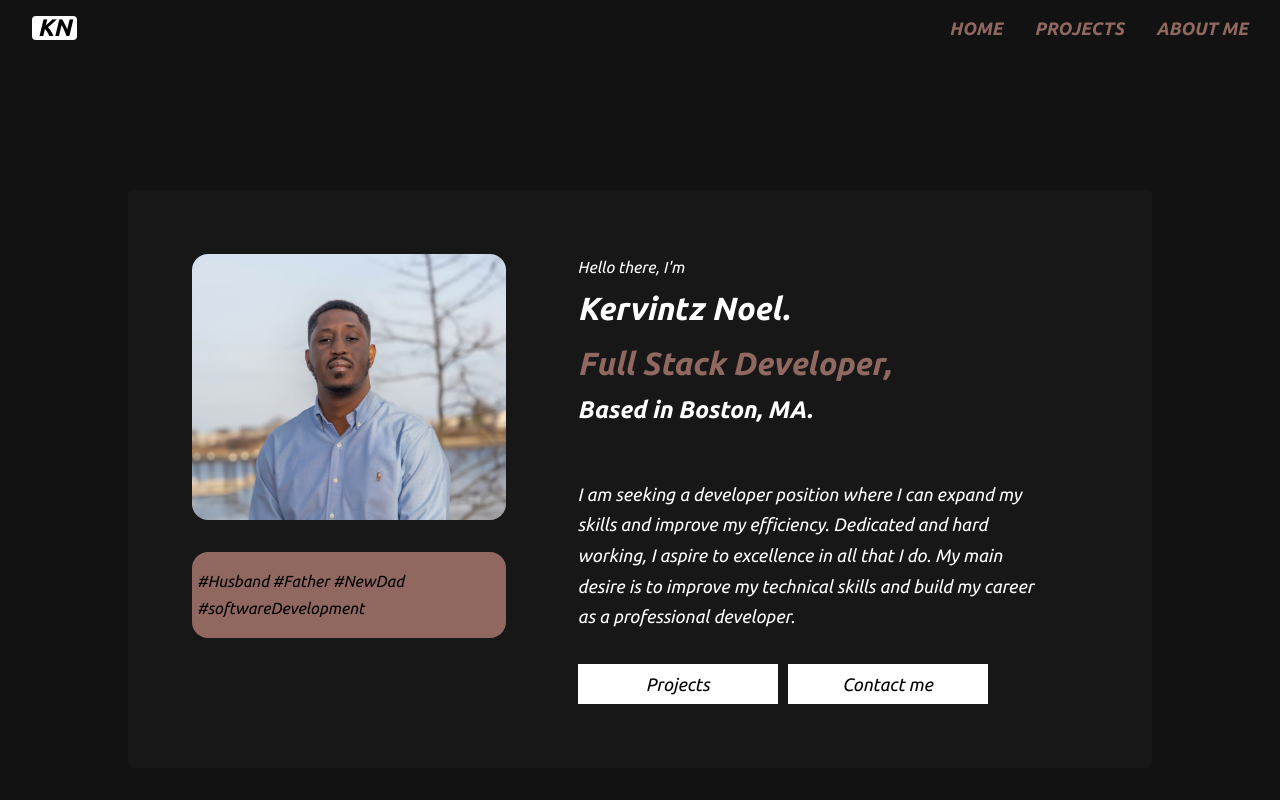
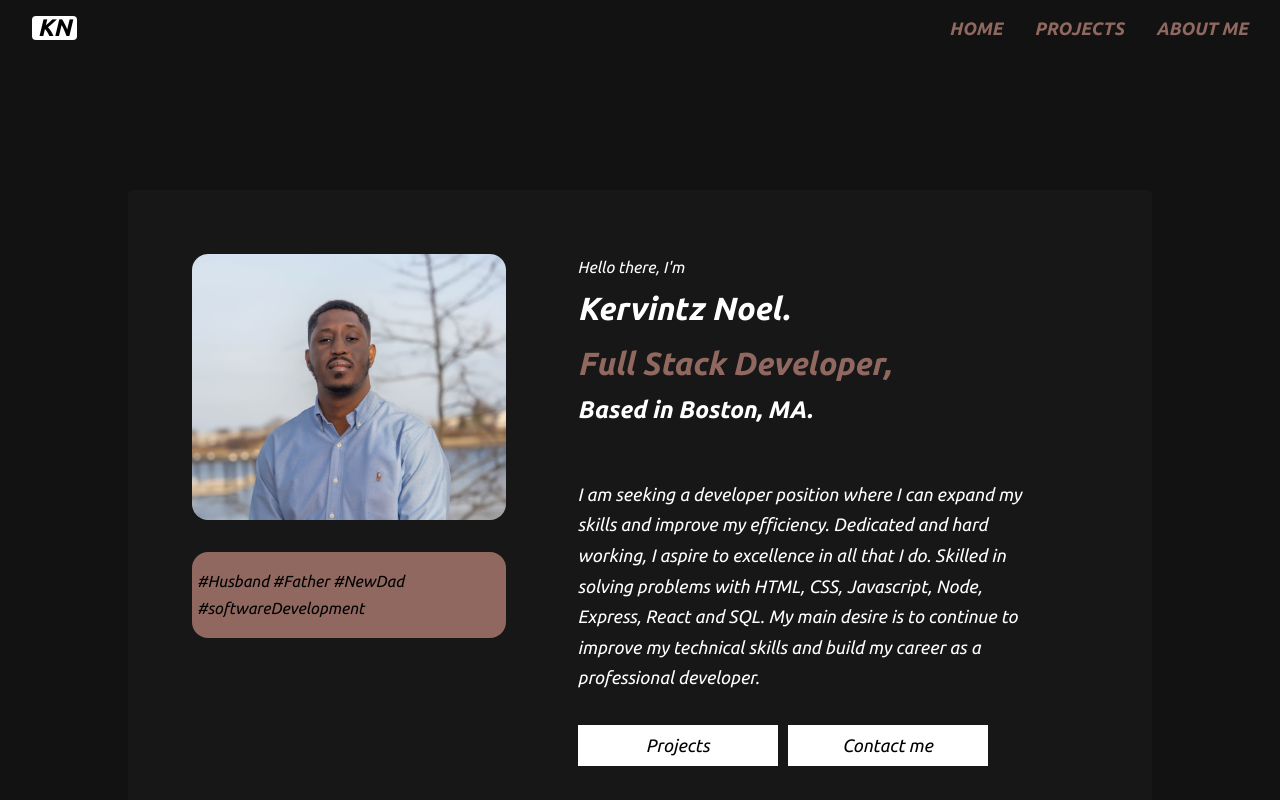
Before and after one commit to kervcode/kervintznoel.com, a React (Create React App) app: page / in a window 1280 px wide. Shown: the top 800 px of the page. Built offline with nearby package versions, Linux system fonts and the light colour scheme.

Commit message:
Edit texts in portfolio

```diff
--- a/src/components/Hero.js
+++ b/src/components/Hero.js
@@ -8,7 +8,6 @@ import './hero.style.css'
 
 const Hero = () => (
   <div className="hero">
-
     <div className="image">
       <img src={profile_picture} alt="" className="profile_picture"/>
       <div className="tags">
@@ -24,7 +23,7 @@ const Hero = () => (
       <h3 className="location">Based in Boston, MA.</h3>
       {/* <p className="icons"><FaJs /> <FaReact /><FaNodeJs /></p> */}
       <p className="pitch">
-        I am seeking a developer position where I can expand my skills and improve my efficiency. Dedicated and hard working, I aspire to excellence in all that I do. My main desire is to improve my technical skills and build my career as a professional developer.
+        I am seeking a developer position where I can expand my skills and improve my efficiency. Dedicated and hard working, I aspire to excellence in all that I do.  Skilled in solving problems with HTML, CSS, Javascript, Node, Express, React and SQL. My main desire is to continue to improve my technical skills and build my career as a professional developer.
       </p>
       <Link to="/projects">
         <button className="button">Projects</button>
--- a/src/components/data/data.json
+++ b/src/components/data/data.json
@@ -16,8 +16,8 @@
       {
         "id": "1",
         "project_name": "Public API Requests",
-        "description": "This was the fifth project that I worked on the the TreeHouse Techdegree. I was requested to use the Ramdom User Generator API to grab information for 12 random users, (employees in the instances of this project) and use the gathered data to build a prototype for a fictitious company called Awesome Startup.",
-        "technologies": ["HTML", "CSS", "JavaScript"],
+        "description": "I used the Random User Generator API to pull in employee data to build a prototype of a Startup’s  Employee Directory.",
+        "technologies": ["HTML", "CSS", "JavaScript", "API"],
         "live_link": "https://randomusergenerator1.netlify.app/",
         "github_link": "https://github.com/kervcode/Random-User-Generator",
         "image_urls": [
@@ -31,7 +31,7 @@
       {
         "id": "2",
         "project_name": "Interactive Form",
-        "description": "in this interactive from project, ",
+        "description": "Fully interactive form for a Full Stack Developer Conference.",
         "technologies": ["HTML", "CSS", "jQuery"],
         "live_link": "https://kervcode.github.io/Interactive-Form/",
         "github_link": "https://github.com/kervcode/Interactive-Form/",
```
